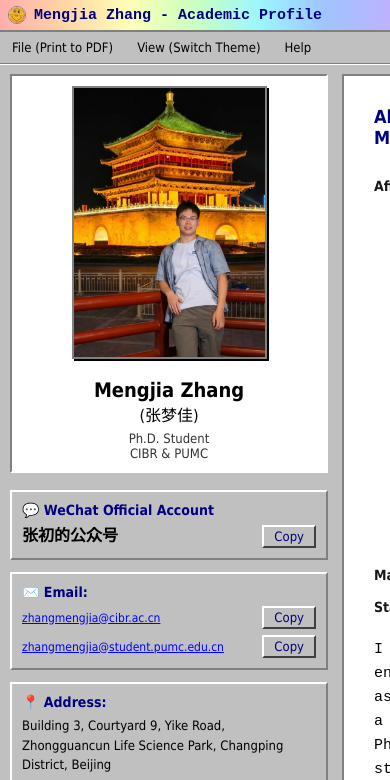
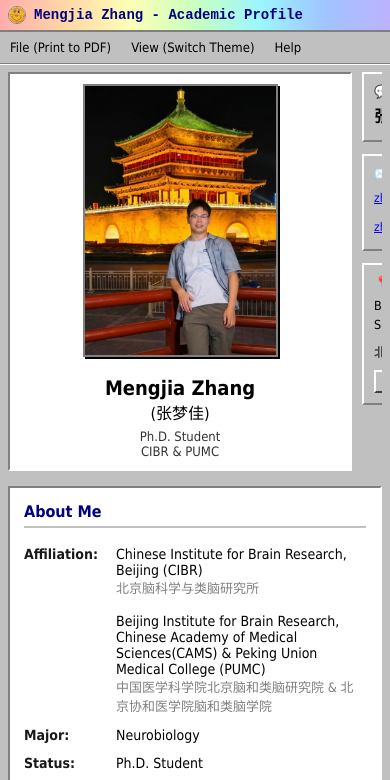
Before and after one commit to zhang-mengjia/zhang-mengjia.github.io, a plain HTML site: page index.html in a window 390 px wide. Shown: the top 780 px of the page. Drawn offline with Linux system fonts and the light colour scheme.

Commit message:
Add responsive design styles for tablet and mobile devices

```diff
--- a/css/style.css
+++ b/css/style.css
@@ -334,3 +334,150 @@ h2 {
 #toast.show { visibility: visible; animation: fadein 0.5s, fadeout 0.5s 2.5s; }
 @keyframes fadein { from {bottom: 0; opacity: 0;} to {bottom: 40px; opacity: 1;} }
 @keyframes fadeout { from {bottom: 40px; opacity: 1;} to {bottom: 0; opacity: 0;} }
+
+/* =========================================
+   Responsive Overrides (Tablet & Mobile)
+   Append to the END of your CSS file
+   ========================================= */
+
+/* 允许页面在移动端自然滚动（避免 100vh + overflow:hidden 导致无法滚动/地址栏抖动） */
+html, body { height: 100%; }
+body {
+  min-height: 100dvh;              /* 更适合移动端动态视口 */
+  overflow: auto;                  /* 从 hidden 改成 auto，避免手机无法滚动 */
+  -webkit-overflow-scrolling: touch;
+}
+
+/* 触屏更舒服：滚动容器也开启惯性滚动 */
+.sidebar, .content-pane {
+  -webkit-overflow-scrolling: touch;
+}
+
+/* 避免某些手机上标题栏/菜单栏被挤压 */
+.title-bar, .menu-bar, .status-bar {
+  flex-shrink: 0;
+}
+
+/* ---------- Tablet (<= 1024px) ---------- */
+@media (max-width: 1024px) {
+  .main-container {
+    padding: 8px;
+    gap: 10px;
+  }
+
+  /* sidebar 不要固定 320px，改为更弹性的宽度 */
+  .sidebar {
+    width: 280px;
+  }
+
+  .content-pane {
+    padding: 20px;
+  }
+
+  .title-text {
+    font-size: 14px;
+  }
+}
+
+/* ---------- Mobile / Small Tablet (<= 820px) ---------- */
+@media (max-width: 820px) {
+  /* 主布局改为上下排列：sidebar 在上，内容在下 */
+  .main-container {
+    flex-direction: column;
+    padding: 8px;
+    gap: 10px;
+    overflow: visible; /* 避免内部 overflow hidden 影响整体滚动 */
+  }
+
+  /* sidebar 变为“横向可滑动卡片栏”，更适合手机 */
+  .sidebar {
+    width: 100%;
+    flex-direction: row;
+    gap: 10px;
+    padding-right: 0;
+    overflow-x: auto;
+    overflow-y: hidden;
+    scroll-snap-type: x mandatory;
+  }
+
+  /* sidebar 里的每个 panel 在横滑时像“卡片页” */
+  .sidebar > * {
+    flex: 0 0 86%;
+    max-width: 86%;
+    scroll-snap-align: start;
+  }
+
+  /* 联系卡片在移动端略微紧凑一点 */
+  .contact-card {
+    padding: 10px;
+  }
+
+  /* content 自然占满宽度 */
+  .content-pane {
+    width: 100%;
+    padding: 16px;
+    min-width: 0;
+  }
+
+  /* 菜单栏：按钮稍微小一点，避免挤压 */
+  .menu-item {
+    padding: 6px 10px;
+    font-size: 13px;
+  }
+
+  /* 标题栏高度略微自适应（保持你 32px 也行） */
+  .title-bar {
+    height: auto;
+    padding: 6px 8px;
+  }
+
+  /* 表格在小屏更容易换行 */
+  .info-table td {
+    padding: 6px 0;
+  }
+  .info-label {
+    width: 92px;
+    min-width: 80px;
+  }
+
+  /* PDF 按钮/链接避免撑爆 */
+  .pdf-link {
+    margin-left: 6px;
+    padding: 2px 6px;
+    font-size: 12px;
+  }
+}
+
+/* ---------- Phones (<= 480px) ---------- */
+@media (max-width: 480px) {
+  /* sidebar 卡片更宽一些，减少左右空白 */
+  .sidebar > * {
+    flex-basis: 92%;
+    max-width: 92%;
+  }
+
+  .content-pane {
+    padding: 14px;
+  }
+
+  h2 {
+    font-size: 16px;
+    margin-bottom: 12px;
+  }
+
+  .card-title {
+    font-size: 13px;
+  }
+  .card-content {
+    font-size: 12.5px;
+    line-height: 1.55;
+  }
+
+  /* toast 在手机上不要用固定的 -125px 居中方式（更稳） */
+  #toast {
+    left: 50%;
+    transform: translateX(-50%);
+    margin-left: 0;
+    max-width: calc(100% - 24px);
+  }
+}
```
